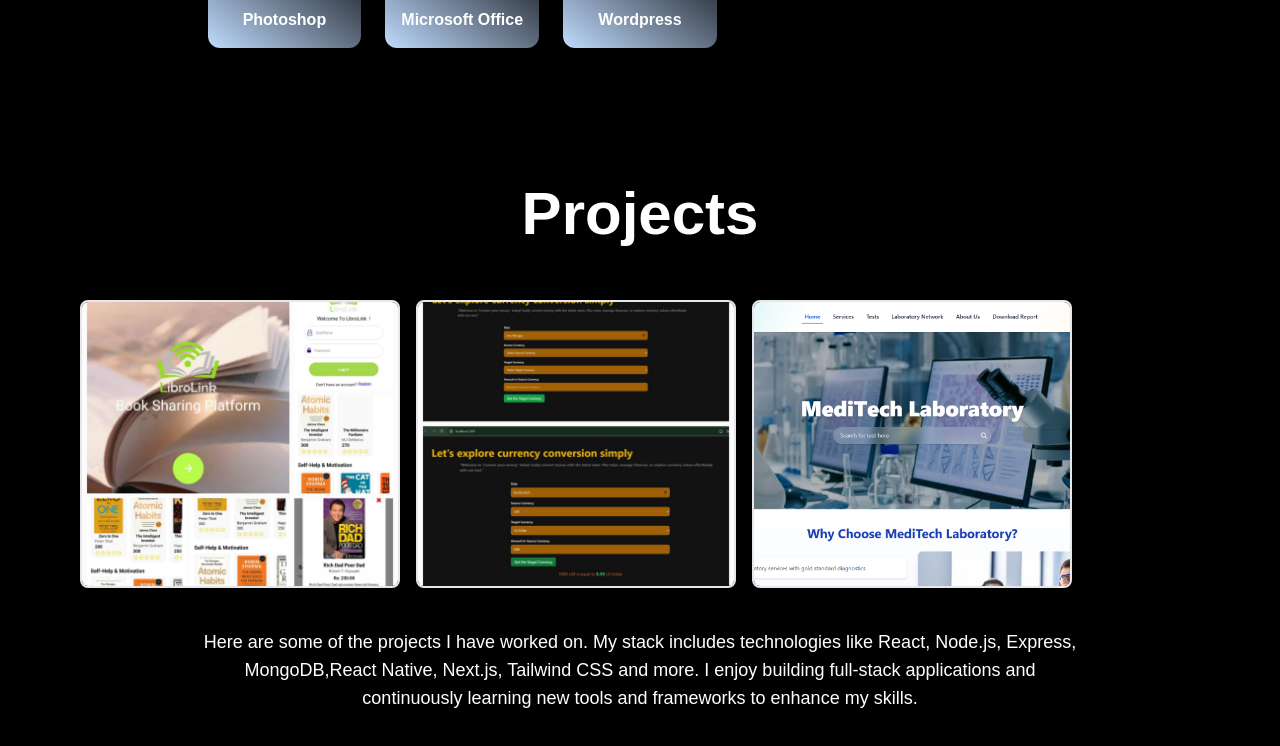
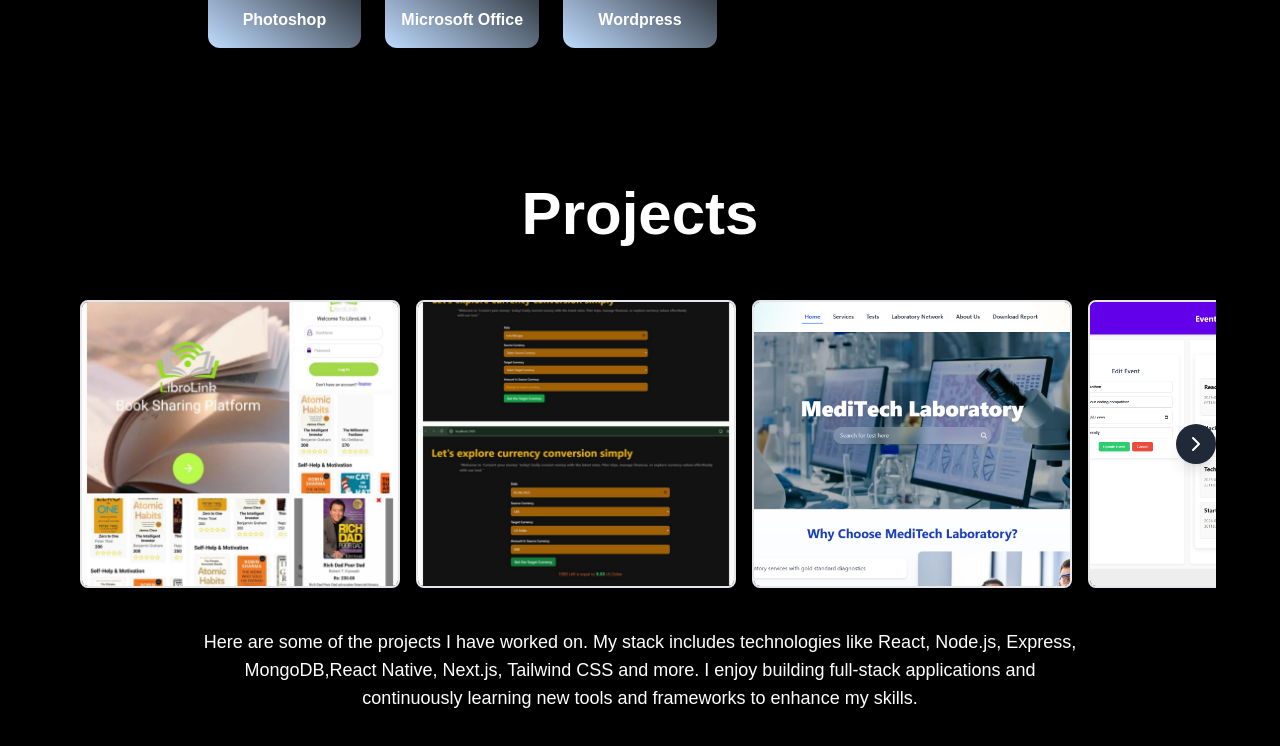
Before and after one commit to Kanishka-Che/NewPortfolio-master, a React (Vite) app: page / in a window 1280 px wide. Shown: the part 2685-3431 px from the top of the page. Built offline with nearby package versions, Linux system fonts and the light colour scheme.

Commit message:
Refactor code structure for improved readability and maintainability

```diff
--- a/src/assets/Projects/projectDetails.js
+++ b/src/assets/Projects/projectDetails.js
@@ -1,6 +1,9 @@
 import p1 from './p1.png';
 import p2 from './p2.png';
 import p3 from './p3.png';
+import p4 from './p4.png';
+import p5 from './p5.png';
+
 
 
 
@@ -23,6 +26,20 @@ const projectsData = [
         title: ' Community Project ',
         description: 'Web System for Meditech Laboratory',
     },
+      {
+        id: 4,
+        image: p4,
+        title: 'Event Management System',
+        description: 'CRUD Application for Event Management',
+
+    },
+    {
+        id: 5,
+        image:p5,
+        title: 'My CBC E-Commerce Website',
+        description: 'With Admin Panel for my CBC Costume wbsite',
+
+    },
 ];
 
 export default projectsData;
```
Also changed, not shown: src/assets/Projects/p4.png (added), src/assets/Projects/p5.png (added).
